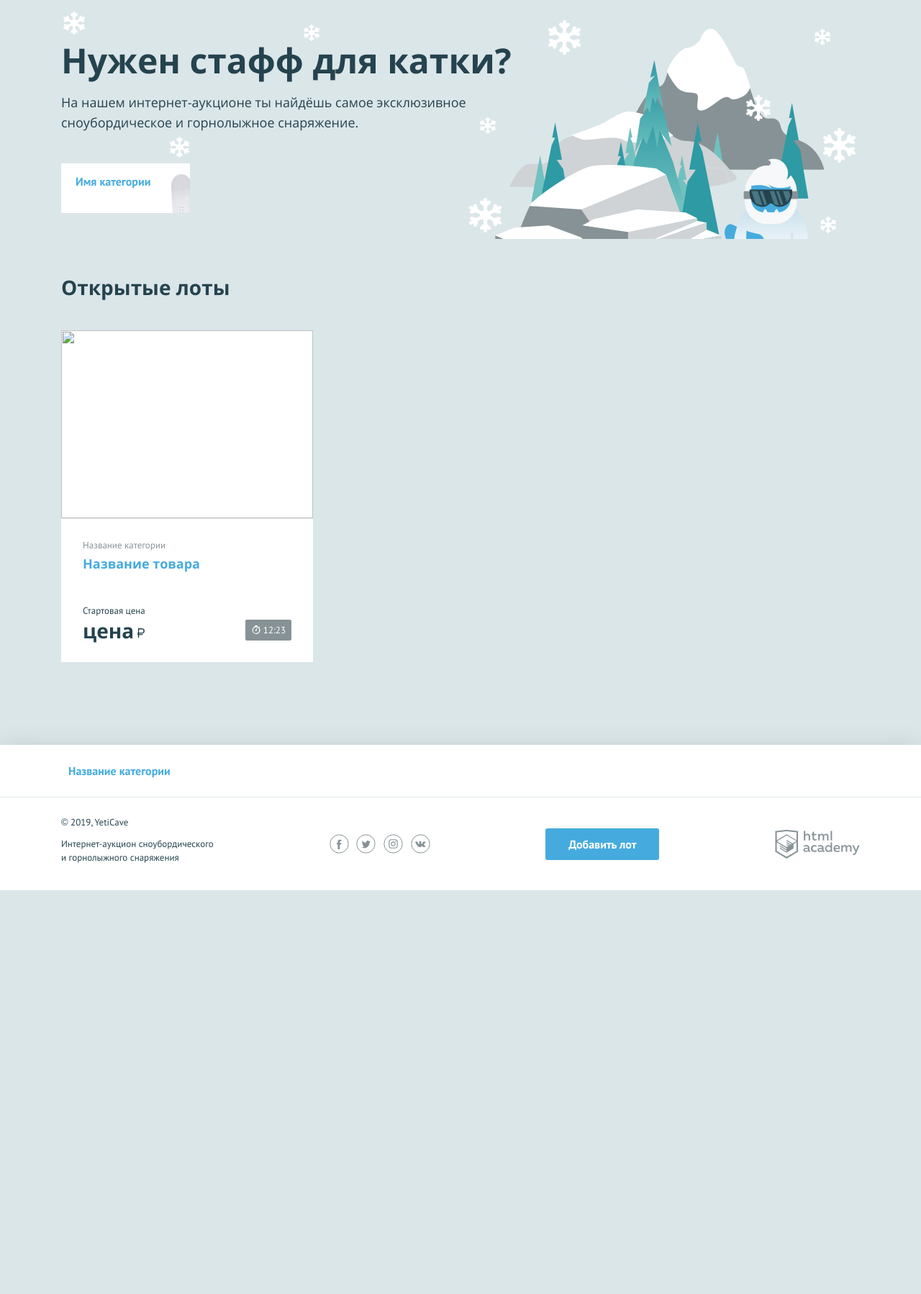
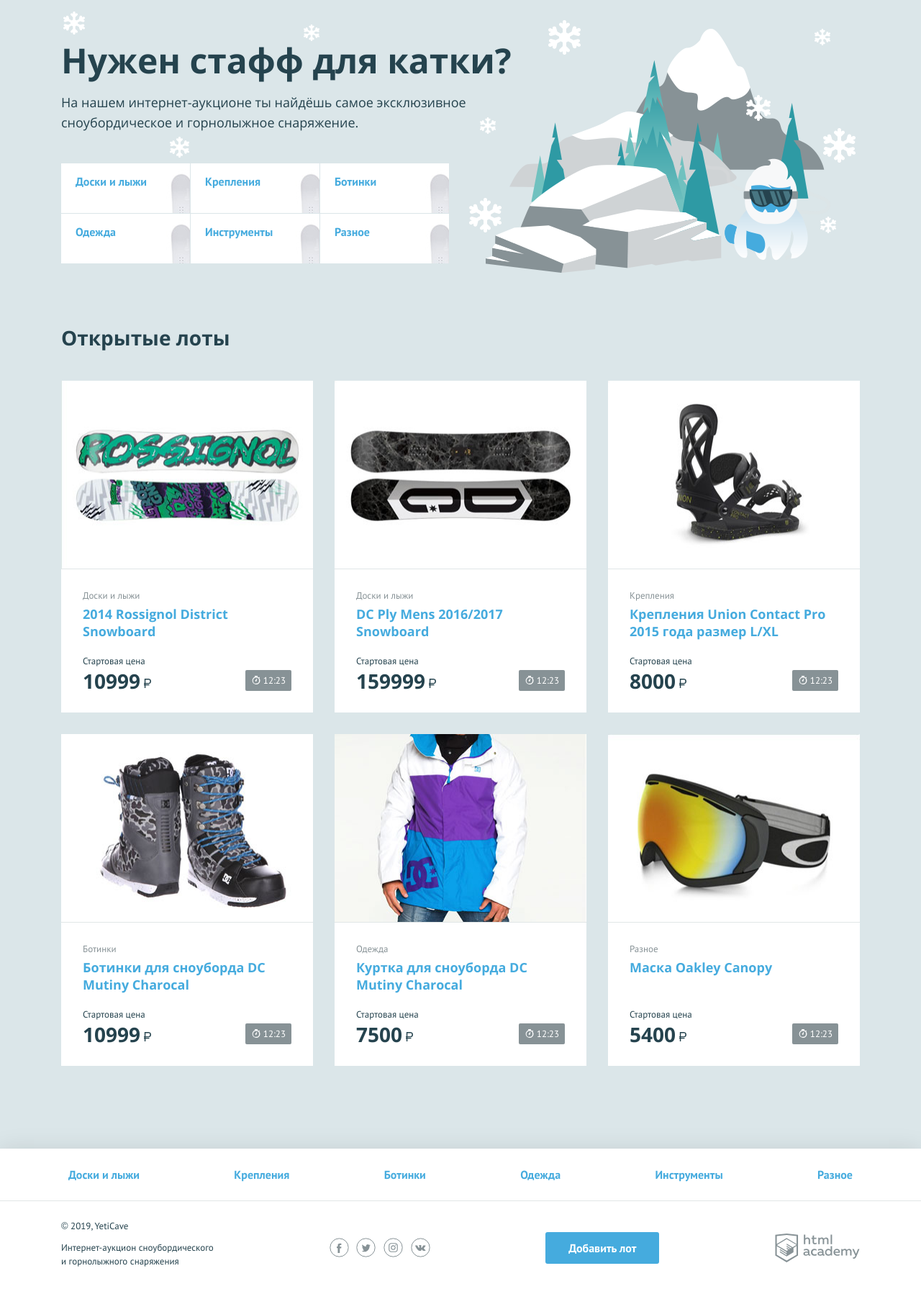
Before and after one commit to Ef1kz/yeticave, a PHP site: page / in a window 1280 px wide. Shown: the part 131-1929 px from the top of the page at 72% size. Before the commit the page ends 1368 px from the top, so only its background shows below. Run offline with PHP 8.4, Linux system fonts and the light colour scheme.

Commit message:
Rabota_s_Massivami

```diff
--- a/index.php
+++ b/index.php
@@ -2,6 +2,53 @@
 $is_auth = rand(0, 1);
 
 $user_name = 'Ef1kz11'; // укажите здесь ваше имя
+$categories = [
+    "Доски и лыжи",
+    "Крепления",
+    "Ботинки",
+    "Одежда",
+    "Инструменты",
+    "Разное"
+];
+$lot_list = [
+
+    [
+        'title' => '2014 Rossignol District Snowboard',
+        'category' => 'Доски и лыжи',
+        'price' => 10999,
+        'gif' => 'img/lot-1.jpg'
+    ],
+    [
+        'title' => 'DC Ply Mens 2016/2017 Snowboard',
+        'category' => 'Доски и лыжи',
+        'price' => 159999,
+        'gif' => 'img/lot-2.jpg'
+    ],
+    [
+        'title' => 'Крепления Union Contact Pro 2015 года размер L/XL',
+        'category' => 'Крепления',
+        'price' => 8000,
+        'gif' => 'img/lot-3.jpg'
+    ],
+    [
+        'title' => 'Ботинки для сноуборда DC Mutiny Charocal',
+        'category' => 'Ботинки',
+        'price' => 10999,
+        'gif' => 'img/lot-4.jpg'
+    ],
+    [
+        'title' => 'Куртка для сноуборда DC Mutiny Charocal',
+        'category' => 'Одежда',
+        'price' => 7500,
+        'gif' => 'img/lot-5.jpg'
+    ],
+    [
+        'title' => 'Маска Oakley Canopy',
+        'category' => 'Разное',
+        'price' => 5400,
+        'gif' => 'img/lot-6.jpg'
+    ]
+];
 ?>
 <!DOCTYPE html>
 <html lang="ru">
@@ -56,9 +103,11 @@
         <p class="promo__text">На нашем интернет-аукционе ты найдёшь самое эксклюзивное сноубордическое и горнолыжное снаряжение.</p>
         <ul class="promo__list">
             <!--заполните этот список из массива категорий-->
+            <?php foreach ($categories as $item): ?>
                 <li class="promo__item promo__item--boards">
-                <a class="promo__link" href="pages/all-lots.html">Имя категории</a>
+                    <a class="promo__link" href="pages/all-lots.html"><?=$item;?></a>
                 </li>
+            <?php endforeach; ?>
         </ul>
     </section>
     <section class="lots">
@@ -67,17 +116,18 @@
         </div>
         <ul class="lots__list">
             <!--заполните этот список из массива с товарами-->
+            <?php foreach ($lot_list as $lot): ?>
                 <li class="lots__item lot">
                     <div class="lot__image">
-                    <img src="" width="350" height="260" alt="">
+                        <img src="<?=$lot['gif'];?>" width="350" height="260" alt="">
                     </div>
                     <div class="lot__info">
-                    <span class="lot__category">Название категории</span>
-                    <h3 class="lot__title"><a class="text-link" href="pages/lot.html">Название товара</a></h3>
+                        <span class="lot__category"><?=$lot['category'];?></span>
+                        <h3 class="lot__title"><a class="text-link" href="pages/lot.html"><?=$lot['title'];?></a></h3>
                         <div class="lot__state">
                             <div class="lot__rate">
                                 <span class="lot__amount">Стартовая цена</span>
-                            <span class="lot__cost">цена<b class="rub">р</b></span>
+                                <span class="lot__cost"><?=$lot['price'];?><b class="rub">р</b></span>
                             </div>
                             <div class="lot__timer timer">
                                 12:23
@@ -85,6 +135,7 @@
                         </div>
                     </div>
                 </li>
+            <?php endforeach; ?>
         </ul>
     </section>
 </main>
@@ -94,9 +145,11 @@
     <nav class="nav">
         <ul class="nav__list container">
             <!--заполните этот список из массива категорий-->
+            <?php foreach ($categories as $item): ?>
                 <li class="nav__item">
-                <a href="pages/all-lots.html">Название категории</a>
+                    <a href="pages/all-lots.html"><?=$item;?></a>
                 </li>
+            <?php endforeach; ?>
         </ul>
     </nav>
     <div class="main-footer__bottom container">
```
Lines whose indentation alone changed are shown as unchanged.
